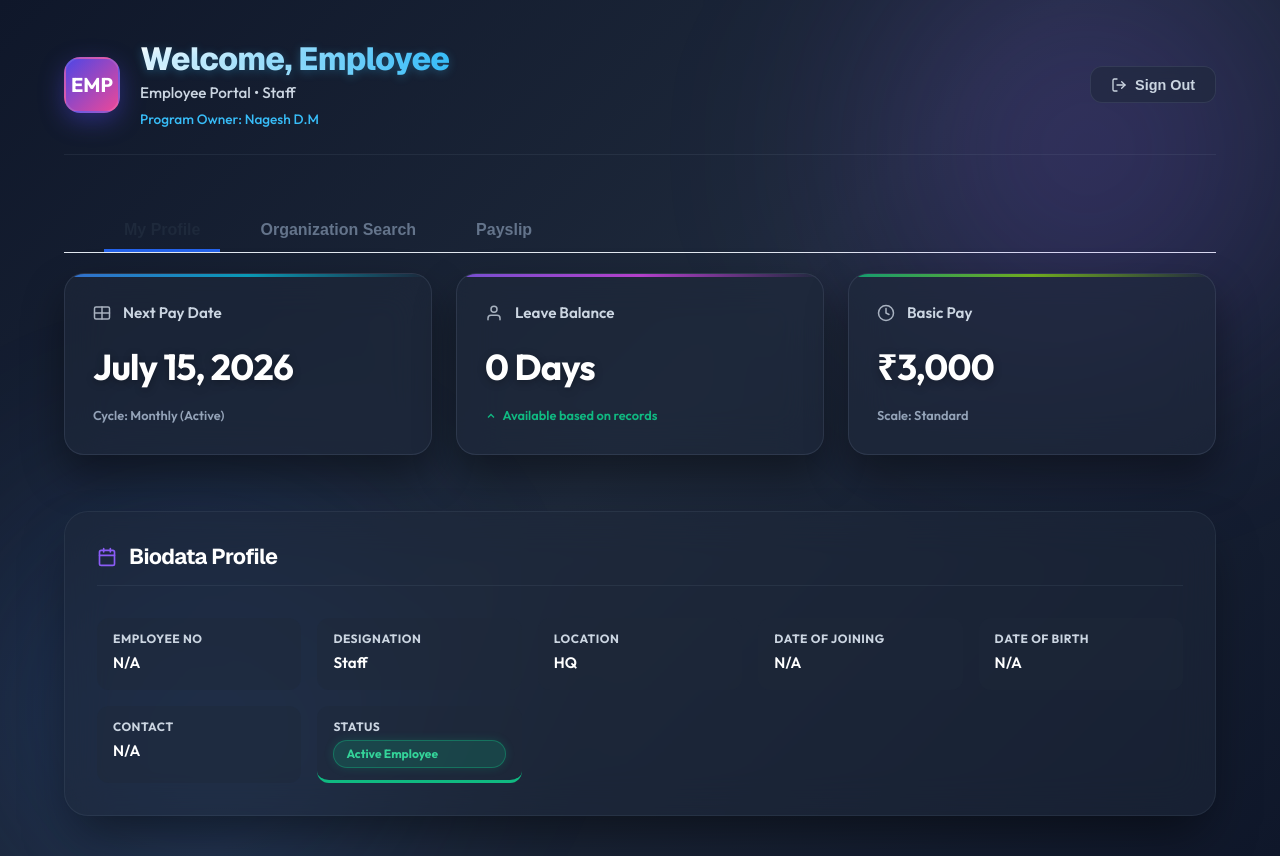
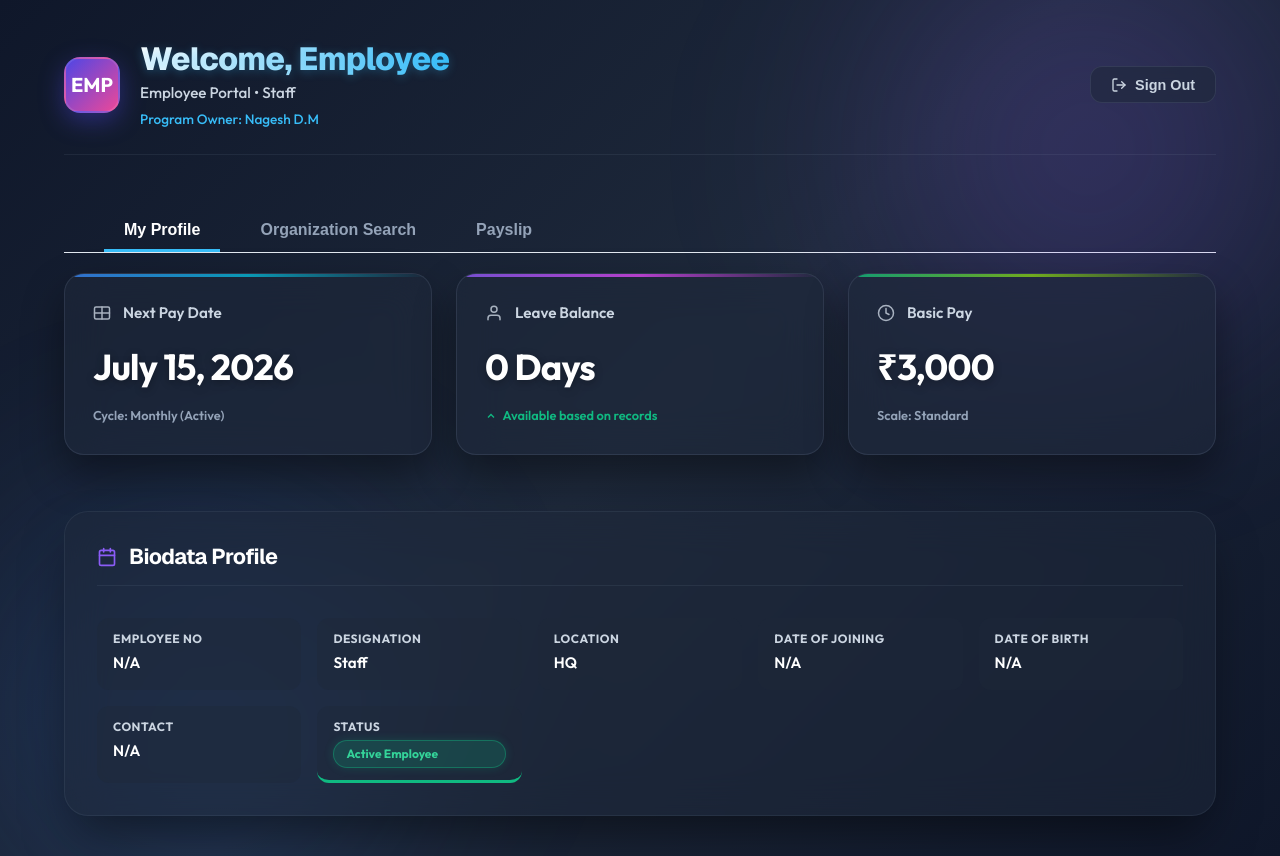
Before and after one commit to murkunden-cloud/NM_HR, a Next.js app: page /dashboard in a window 1280 px wide. Built offline with nearby package versions, Linux system fonts and the light colour scheme; no server answers.

Commit message:
Fix logo visibility and dashboard tab text color for dark theme

```diff
--- a/src/app/admin/page.tsx
+++ b/src/app/admin/page.tsx
@@ -1029,7 +1029,7 @@ export default function AdminWorkspace() {
       {/* Sidebar Panel */}
       <aside className="workspace-sidebar">
         <div className="sidebar-brand">
-          <img src="/hr_icon.ico" alt="HRMS Logo" className="brand-logo" style={{ width: '2.25rem', height: '2.25rem', objectFit: 'contain' }} />
+          <img src="/hr_icon.ico" alt="HRMS Logo" className="brand-logo" style={{ width: '2.25rem', height: '2.25rem', objectFit: 'contain', backgroundColor: '#ffffff', borderRadius: '0.5rem', padding: '0.15rem' }} />
           <div>
             <h3>PZHR Web System</h3>
             <span>Pune Zone HR Console</span>
--- a/src/app/dashboard/page.tsx
+++ b/src/app/dashboard/page.tsx
@@ -136,19 +136,19 @@ export default function EmployeeDashboard() {
       <div className="dashboard-tabs" style={{ display: 'flex', gap: '20px', padding: '0 40px', marginBottom: '20px', borderBottom: '1px solid #e2e8f0' }}>
         <button
           onClick={() => setActiveTab('profile')}
-          style={{ padding: '10px 20px', background: 'none', border: 'none', borderBottom: activeTab === 'profile' ? '3px solid #2563eb' : '3px solid transparent', color: activeTab === 'profile' ? '#1e293b' : '#64748b', fontWeight: 'bold', cursor: 'pointer', fontSize: '1rem' }}
+          style={{ padding: '10px 20px', background: 'none', border: 'none', borderBottom: activeTab === 'profile' ? '3px solid #38bdf8' : '3px solid transparent', color: activeTab === 'profile' ? '#ffffff' : '#94a3b8', fontWeight: 'bold', cursor: 'pointer', fontSize: '1rem', transition: 'color 0.2s' }}
         >
           My Profile
         </button>
         <button
           onClick={() => setActiveTab('search')}
-          style={{ padding: '10px 20px', background: 'none', border: 'none', borderBottom: activeTab === 'search' ? '3px solid #2563eb' : '3px solid transparent', color: activeTab === 'search' ? '#1e293b' : '#64748b', fontWeight: 'bold', cursor: 'pointer', fontSize: '1rem' }}
+          style={{ padding: '10px 20px', background: 'none', border: 'none', borderBottom: activeTab === 'search' ? '3px solid #38bdf8' : '3px solid transparent', color: activeTab === 'search' ? '#ffffff' : '#94a3b8', fontWeight: 'bold', cursor: 'pointer', fontSize: '1rem', transition: 'color 0.2s' }}
         >
           Organization Search
         </button>
         <button
           onClick={() => setActiveTab('payslip')}
-          style={{ padding: '10px 20px', background: 'none', border: 'none', borderBottom: activeTab === 'payslip' ? '3px solid #2563eb' : '3px solid transparent', color: activeTab === 'payslip' ? '#1e293b' : '#64748b', fontWeight: 'bold', cursor: 'pointer', fontSize: '1rem' }}
+          style={{ padding: '10px 20px', background: 'none', border: 'none', borderBottom: activeTab === 'payslip' ? '3px solid #38bdf8' : '3px solid transparent', color: activeTab === 'payslip' ? '#ffffff' : '#94a3b8', fontWeight: 'bold', cursor: 'pointer', fontSize: '1rem', transition: 'color 0.2s' }}
         >
           Payslip
         </button>
--- a/src/app/login/page.tsx
+++ b/src/app/login/page.tsx
@@ -88,7 +88,7 @@ export default function LoginPage() {
         {/* Left Panel: Hero Branding & Stats (Hidden on smaller screens via CSS) */}
           <div className="login-hero">
             <div className="hero-header">
-              <img src="/hr_icon.ico" alt="HRMS Logo" style={{ width: '2.5rem', height: '2.5rem', borderRadius: '0.75rem', boxShadow: '0 4px 15px rgba(59, 130, 246, 0.4)', border: '2px solid rgba(255, 255, 255, 0.1)' }} />
+              <img src="/hr_icon.ico" alt="HRMS Logo" style={{ width: '2.5rem', height: '2.5rem', borderRadius: '0.75rem', backgroundColor: '#ffffff', padding: '0.25rem', boxShadow: '0 4px 15px rgba(59, 130, 246, 0.4)', border: '2px solid rgba(255, 255, 255, 0.1)' }} />
               <span className="logo-text">HRMS</span>
             </div>
 
```
